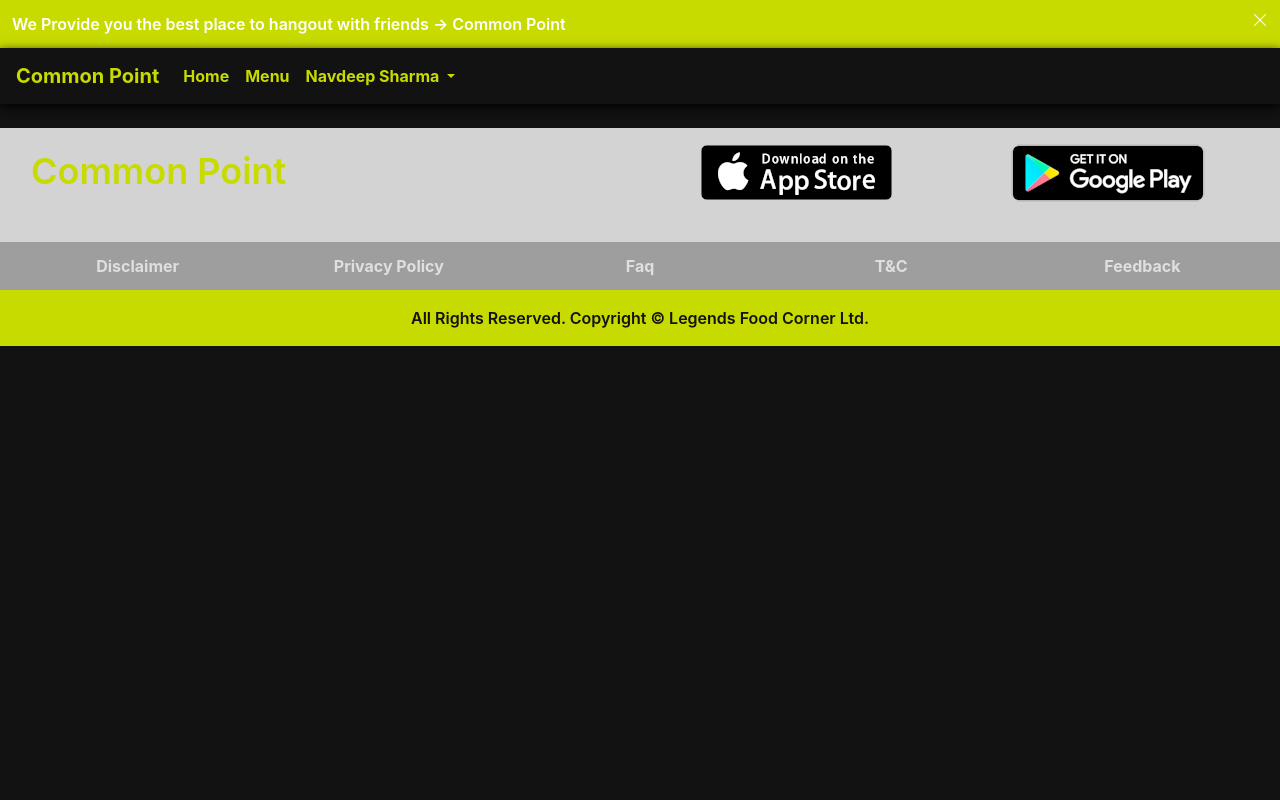
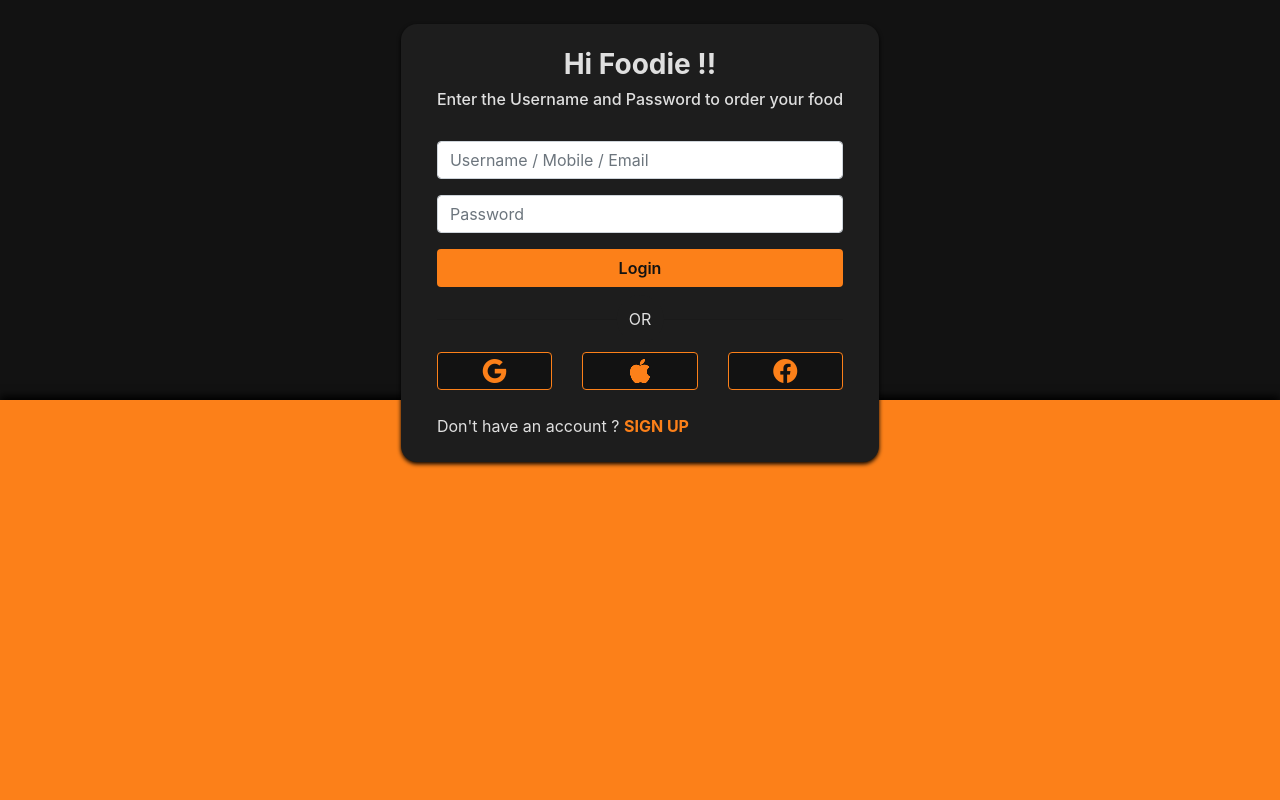
Before and after one commit to Legends-Food-Corner/lfc, a Flask app: page /login in a window 1280 px wide. Run offline with Flask 2, Linux system fonts and the light colour scheme; parts of the project's set-up code (start-up, migrations or seed data) failed here and were passed over; some libraries are stand-ins or nearby versions.

Commit message:
added login page

```diff
--- a/apps/website/static/css/base.css
+++ b/apps/website/static/css/base.css
@@ -169,3 +169,12 @@ a:link {
     height: calc(1.5em + .75rem + 2px);
     padding-top: .375rem .75rem;
 }
+
+
+/* +++++++++++++++++++++++++++++++++++++++++++++++++++++++++++++++++++++++++++++++++++++++++ */
+.center-align {
+    position: absolute;
+    top: 50%;
+    left: 50%;
+    transform: translateX(-50%) translateY(-50%);
+}
--- a/apps/website/static/css/main-dark.css
+++ b/apps/website/static/css/main-dark.css
@@ -1,7 +1,7 @@
 :root {
     --color-primary: #121212;
     --color-secondary: #dfdfdf;
-    --color-accent: #c7db00;
+    --color-accent: #fc8019;
     --color-card: #1d1d1d;
     --color-favourite: rgb(238, 53, 53);
     --color-success: green;
--- a/apps/website/static/css/main-light.css
+++ b/apps/website/static/css/main-light.css
@@ -1,7 +1,7 @@
 :root {
     --color-primary: #f8f8ff;
     --color-secondary: #333;
-    --color-accent: #c7db00;
+    --color-accent: #fc8019;
     --color-card: #fff;
 
     --color-favourite: rgb(238, 53, 53);
--- a/apps/website/templates/layout/layout.htm
+++ b/apps/website/templates/layout/layout.htm
@@ -13,14 +13,18 @@
 
 <body>
     <div id="top"></div>
+    {% block top_navigation %}
     {% include 'utilities/top-announcement/top-announcement.htm' %}
     {% include 'utilities/top-navigation/top-navigation.htm' %}
+    {% endblock %}
 
     {% block content %}
 
     {% endblock %}
 
+    {% block footer %}
     {% include 'utilities/footers/footer.htm' %}
+    {% endblock %}
 
     {% include 'utilities/scroll-to-top/scroll-to-top.htm' %}
 
--- a/apps/website/templates/login/login.htm
+++ b/apps/website/templates/login/login.htm
@@ -3,6 +3,84 @@
 Login
 {% endblock %}
 
+{% block top_navigation %} {% endblock %}
+
 {% block content %}
 
+<div
+    style="width: 100%;height: 50vh;background-color: var(--color-accent);position: fixed;z-index: -1;bottom: 0;left: 0;box-shadow: 0 -4px 8px var(--color-shadow);">
+
+</div>
+
+<div class="container-fluid">
+    <div class="container">
+        <div class="row">
+            <div class="col-auto" style="text-align: center;margin-left: auto;margin-right: auto;">
+                <div class="custom-card mt-4 mb-4">
+                    <div class="custom-card-body" style="text-align: left;margin: 12px;">
+                        <div class="row">
+                            <div class="col" style="text-align: center;">
+                                <h3><b>Hi Foodie !!</b></h3>
+                            </div>
+                        </div>
+                        <div class="row">
+                            <div class="col">
+                                <!-- <h5>Hi Foodie !!</h5> -->
+                                <h6>Enter the Username and Password to order your food</h6>
+                            </div>
+                        </div>
+                        <div class="row mt-4">
+                            <div class="col">
+                                <div class="form-group">
+                                    <input type="text" class="form-control" id="usr"
+                                        placeholder="Username / Mobile / Email">
+                                </div>
+                                <div class="form-group">
+                                    <input type="password" class="form-control" id="pwd" placeholder="Password">
+                                </div>
+                                <div class="form-group">
+                                    <button class="btn custom-btn-primary">
+                                        Login
+                                    </button>
+                                </div>
+                            </div>
+                        </div>
+                        <div class="row">
+                            <div class="col">
+                                <span class="center-align"
+                                    style="background: var(--color-card);border-radius:50%;padding:12px;">OR</span>
+                                <hr>
+                            </div>
+                        </div>
+                        <div class="row mt-3">
+                            <div class="col">
+                                <button class="btn custom-btn-outline">
+                                    <i class="bi bi-google" style="font-size:x-large;"></i>
+                                </button>
+                            </div>
+                            <div class="col">
+                                <button class="btn custom-btn-outline">
+                                    <i class="bi bi-apple" style="font-size:x-large;"></i>
+                                </button>
+                            </div>
+                            <div class="col">
+                                <button class="btn custom-btn-outline">
+                                    <i class="bi bi-facebook" style="font-size:x-large;"></i>
+                                </button>
+                            </div>
+                        </div>
+                        <div class="row mt-4">
+                            <div class="col">
+                                <span>Don't have an account ? <b><a href="{{ url_for('signup') }}">SIGN
+                                            UP</a></b></span>
+                            </div>
+                        </div>
+                    </div>
+                </div>
+            </div>
+        </div>
+    </div>
+</div>
 {% endblock %}
+
+{% block footer %} {% endblock %}
```
